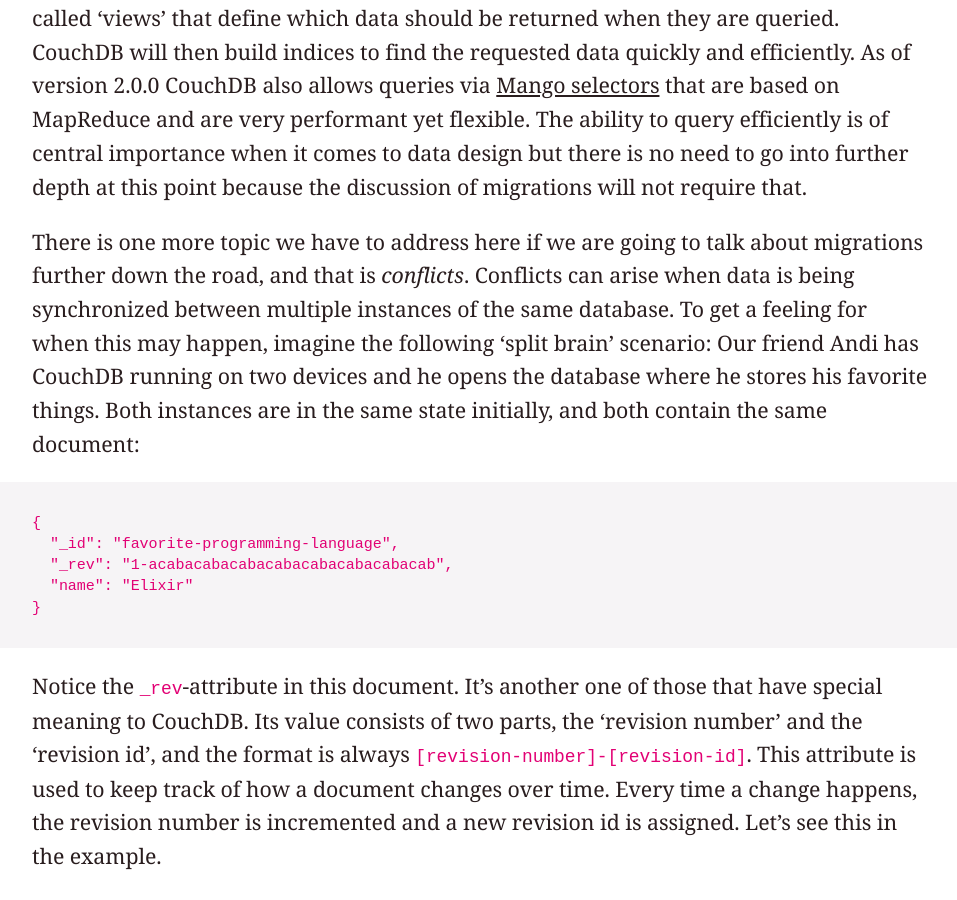
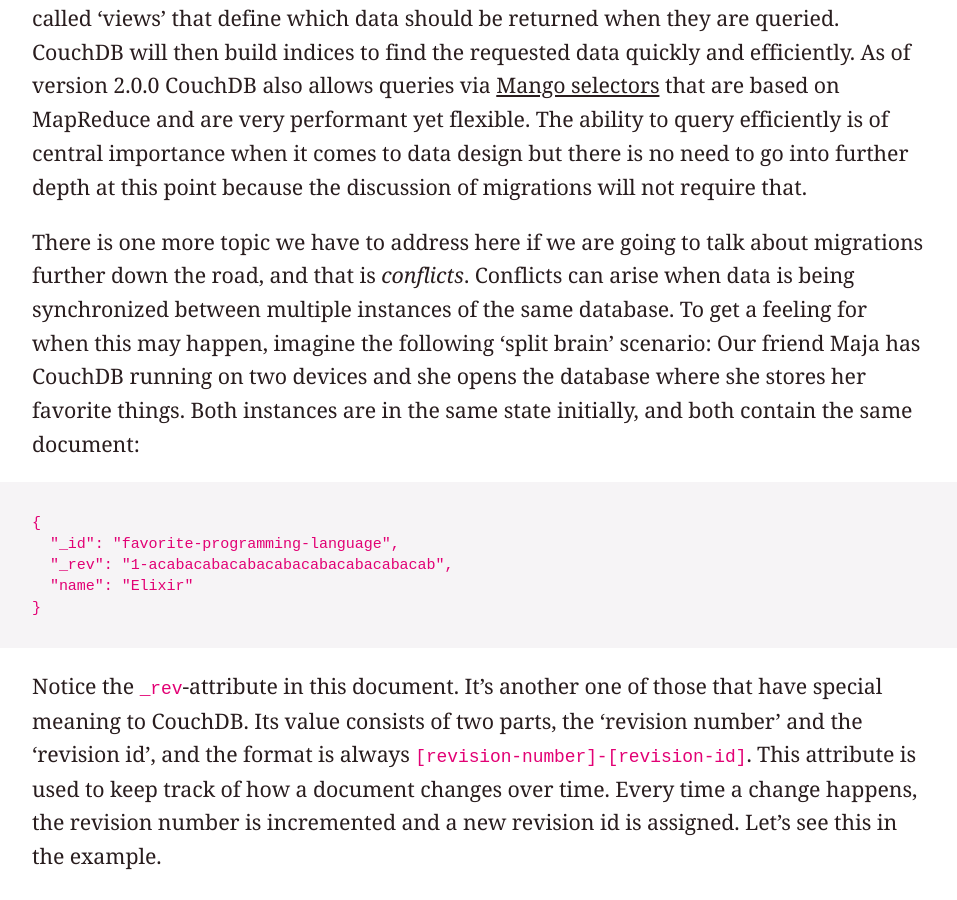
Before and after one commit to jo/sync-tank, a Jekyll site: the page built from distributed-migration-strategies/index.md, in a window 1280 px wide and 900 px high, scrolled down 5524 px. Shown: the whole window, without its empty margins (96-1053 px from the left). Built offline with Jekyll 4.4.1, drawn with Linux system fonts in a browser that asks for light colours; some of the changed text lies outside the part shown.

````diff
--- a/distributed-migration-strategies/index.md
+++ b/distributed-migration-strategies/index.md
@@ -72,7 +72,7 @@
 
 As was briefly mentioned above, CouchDB makes it possible to retrieve documents by implementing the powerful [MapReduce](https://static.googleusercontent.com/media/research.google.com/en//archive/mapreduce-osdi04.pdf) pattern. In particular, it allows us to create so-called 'views' that define which data should be returned when they are queried. CouchDB will then build indices to find the requested data quickly and efficiently. As of version 2.0.0 CouchDB also allows queries via [Mango selectors](http://docs.couchdb.org/en/latest/api/database/find.html) that are based on MapReduce and are very performant yet flexible. The ability to query efficiently is of central importance when it comes to data design but there is no need to go into further depth at this point because the discussion of migrations will not require that.
 
-There is one more topic we have to address here if we are going to talk about migrations further down the road, and that is *conflicts*. Conflicts can arise when data is being synchronized between multiple instances of the same database. To get a feeling for when this may happen, imagine the following 'split brain' scenario: Our friend Andi has CouchDB running on two devices and he opens the database where he stores his favorite things. Both instances are in the same state initially, and both contain the same document:
+There is one more topic we have to address here if we are going to talk about migrations further down the road, and that is *conflicts*. Conflicts can arise when data is being synchronized between multiple instances of the same database. To get a feeling for when this may happen, imagine the following 'split brain' scenario: Our friend Maja has CouchDB running on two devices and she opens the database where she stores her favorite things. Both instances are in the same state initially, and both contain the same document:
 
 ```json
 {
@@ -84,7 +84,7 @@
 
 Notice the `_rev`-attribute in this document. It's another one of those that have special meaning to CouchDB. Its value consists of two parts, the 'revision number' and the 'revision id', and the format is always `[revision-number]-[revision-id]`. This attribute is used to keep track of how a document changes over time. Every time a change happens, the revision number is incremented and a new revision id is assigned. Let's see this in the example.
 
-If there was a network connection between Andi's devices, any changes he'd make to this document on one of them would be replicated to the other so that his data would be synchronized. However, let's assume there is currently no network connection. Now Andi goes and changes his favorite language on both devices to something different (in order to break the system, of course, not because his preferences are changing so rapidly). So here is the document as it is stored after the changes on his first and second device respectively:
+If there was a network connection between Maja's devices, any changes she'd make to this document on one of them would be replicated to the other so that her data would be synchronized. However, let's assume there is currently no network connection. Now Maja goes and changes her favorite language on both devices to something different (in order to break the system, of course, not because her preferences are changing so rapidly). So here is the document as it is stored after the changes on her first and second device respectively:
 
 ```json
 {
````
Also changed, not shown: other parts of distributed-migration-strategies/index.md (+1 -1 lines).
